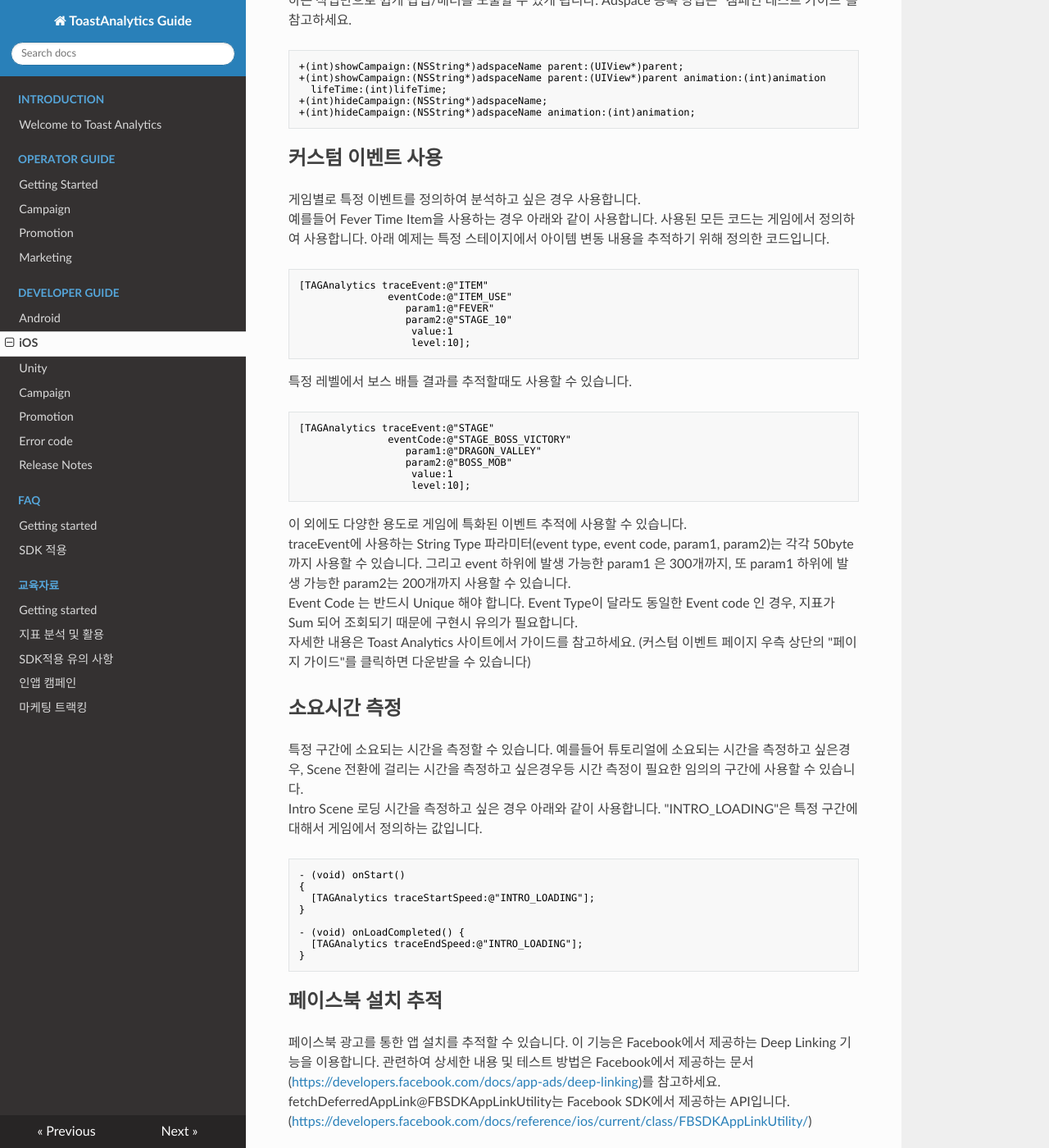
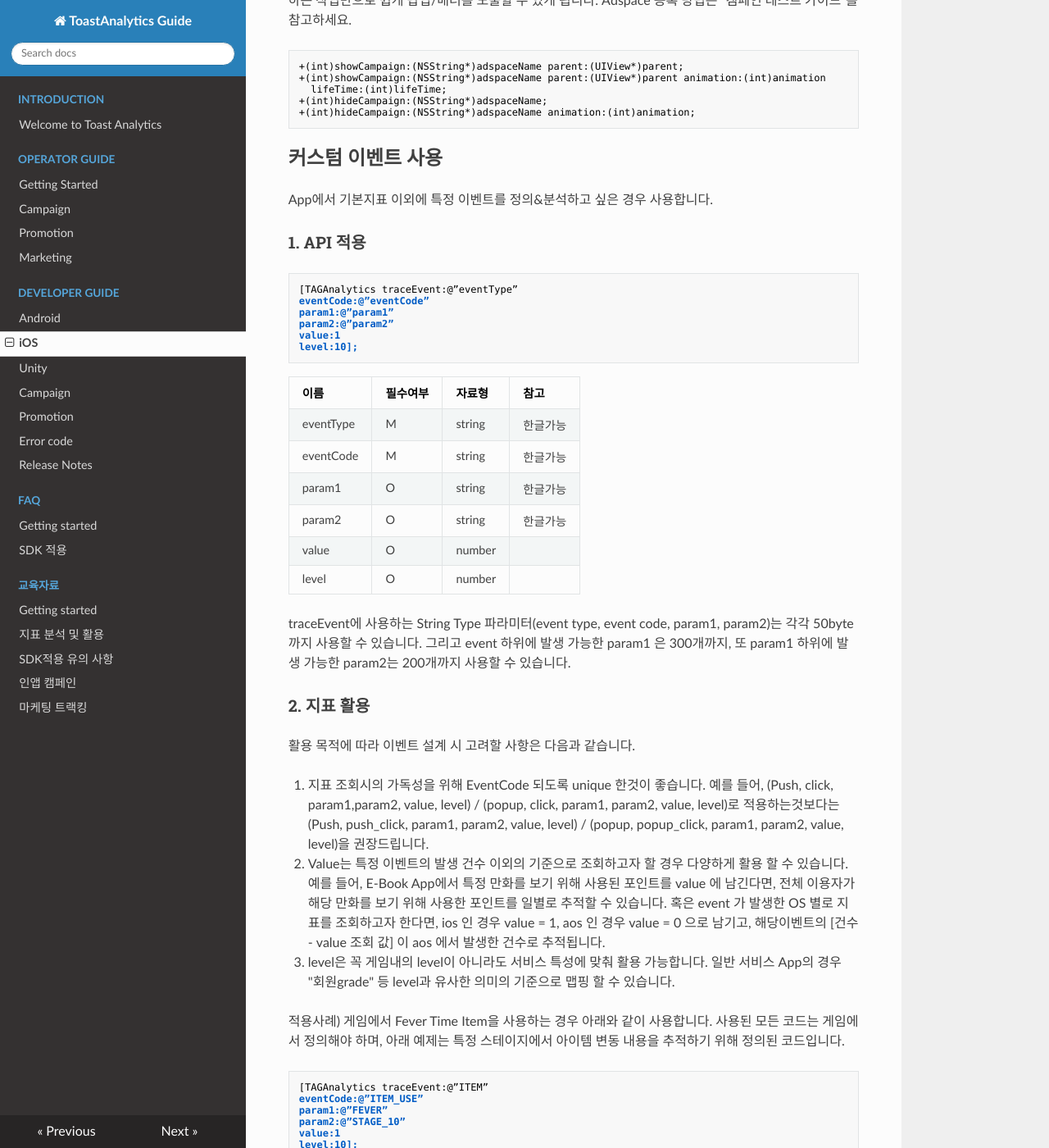
Before and after one commit to ToastAnalytics/ToastAnalytics, an MkDocs documentation site: the page built from docs/Developer/5. iOS Developer Guide.md, in a window 1280 px wide and 1400 px high, scrolled down 8500 px. Shown: the whole window at 82% size. Built offline with MkDocs 1.6.1, drawn with Linux system fonts in a browser that asks for light colours; nearby versions of some CDN libraries; old or Windows-style settings are respelled for this version of MkDocs; some of the changed text lies outside the part shown.

Commit message:
Update 5. iOS Developer Guide.md

````diff
--- a/docs/Developer/5. iOS Developer Guide.md
+++ b/docs/Developer/5. iOS Developer Guide.md
@@ -352,33 +352,73 @@ Adspace 등록 방법은 "캠페인 테스트 가이드"를 참고하세요.
 ```
 ## 커스텀 이벤트 사용
 
-게임별로 특정 이벤트를 정의하여 분석하고 싶은 경우 사용합니다.<br>
-예를들어 Fever Time Item을 사용하는 경우 아래와 같이 사용합니다. 사용된 모든 코드는 게임에서 정의하여 사용합니다. 아래 예제는 특정 스테이지에서 아이템 변동 내용을 추적하기 위해 정의한 코드입니다.
+App에서 기본지표 이외에 특정 이벤트를 정의&분석하고 싶은 경우 사용합니다.
 
-```objective-c
-[TAGAnalytics traceEvent:@"ITEM"
-               eventCode:@"ITEM_USE"
-                  param1:@"FEVER"
-                  param2:@"STAGE_10"
-                   value:1
-                   level:10];
+### 1. API 적용
+
+```
+[TAGAnalytics traceEvent:@”eventType”
+eventCode:@”eventCode”
+param1:@”param1”
+param2:@”param2”
+value:1
+level:10];
+```
+
+|이름|필수여부|자료형|참고|
+|---|---|---|---|
+|eventType|M|string|한글가능|
+|eventCode|M|string|한글가능|
+|param1|O|string|한글가능|
+|param2|O|string|한글가능|
+|value|O|number||
+|level|O|number||
+
+traceEvent에 사용하는 String Type 파라미터(event type, event code, param1, param2)는 각각 50byte까지 사용할 수 있습니다. 그리고 event 하위에 발생 가능한 param1 은 300개까지, 또 param1 하위에 발생 가능한 param2는 200개까지 사용할 수 있습니다.
+
+### 2. 지표 활용
+
+활용 목적에 따라 이벤트 설계 시 고려할 사항은 다음과 같습니다.
+
+1. 지표 조회시의 가독성을 위해 EventCode 되도록 unique 한것이 좋습니다.
+예를 들어, (Push, click, param1,param2, value, level) / (popup, click, param1, param2, value, level)로 적용하는것보다는
+(Push, push_click, param1, param2, value, level) / (popup, popup_click, param1, param2, value, level)을 권장드립니다.
+
+2. Value는 특정 이벤트의 발생 건수 이외의 기준으로 조회하고자 할 경우 다양하게 활용 할 수 있습니다.
+예를 들어, E-Book App에서 특정 만화를 보기 위해 사용된 포인트를 value 에 남긴다면, 전체 이용자가 해당 만화를 보기 위해 사용한 포인트를 일별로 추적할 수 있습니다. 혹은 event 가 발생한 OS 별로 지표를 조회하고자 한다면, ios 인 경우 value = 1, aos 인 경우 value = 0 으로 남기고, 해당이벤트의 [건수 - value 조회 값] 이 aos 에서 발생한 건수로 추적됩니다.
+
+3. level은 꼭 게임내의 level이 아니라도 서비스 특성에 맞춰 활용 가능합니다.
+일반 서비스 App의 경우 "회원grade" 등 level과 유사한 의미의 기준으로 맵핑 할 수 있습니다.
+
+적용사례)
+게임에서 Fever Time Item을 사용하는 경우 아래와 같이 사용합니다.
+사용된 모든 코드는 게임에서 정의해야 하며, 아래 예제는 특정 스테이지에서 아이템 변동 내용을 추적하기 위해 정의된 코드입니다.
+
+```
+[TAGAnalytics traceEvent:@”ITEM”
+eventCode:@”ITEM_USE”
+param1:@”FEVER”
+param2:@”STAGE_10”
+value:1
+level:10];
 ```
 
 특정 레벨에서 보스 배틀 결과를 추적할때도 사용할 수 있습니다.
 
-```objective-c
-[TAGAnalytics traceEvent:@"STAGE"
-               eventCode:@"STAGE_BOSS_VICTORY"
-                  param1:@"DRAGON_VALLEY"
-                  param2:@"BOSS_MOB"
-                   value:1
-                   level:10];
+```
+[TAGAnalytics traceEvent:@”STAGE”
+eventCode:@”STAGE_BOSS_VICTORY”
+param1:@”DRAGON_VALLEY”
+param2:@”BOSS_MOB”
+value:1
+level:10];
 ```
 
-이 외에도 다양한 용도로 게임에 특화된 이벤트 추적에 사용할 수 있습니다.<br>
-traceEvent에 사용하는 String Type 파라미터(event type, event code, param1, param2)는 각각 50byte까지 사용할 수 있습니다. 그리고 event 하위에 발생 가능한 param1 은 300개까지, 또 param1 하위에 발생 가능한 param2는 200개까지 사용할 수 있습니다.<br>
-Event Code 는 반드시 Unique 해야 합니다. Event Type이 달라도 동일한 Event code 인 경우, 지표가 Sum 되어 조회되기 때문에 구현시 유의가 필요합니다.<br>
-자세한 내용은 Toast Analytics 사이트에서 가이드를 참고하세요. (커스텀 이벤트 페이지 우측 상단의 "페이지 가이드"를 클릭하면 다운받을 수 있습니다)
+* traceEvent로 발생한 Log는 "ToastAnalytics > 커스텀이벤트"에서 아래와 같이 조회됩니다.
+
+![](http://static.toastoven.net/prod_analytics/image015.png)
+
+![](http://static.toastoven.net/prod_analytics/image016.png)
 
 ## 소요시간 측정
 
````
